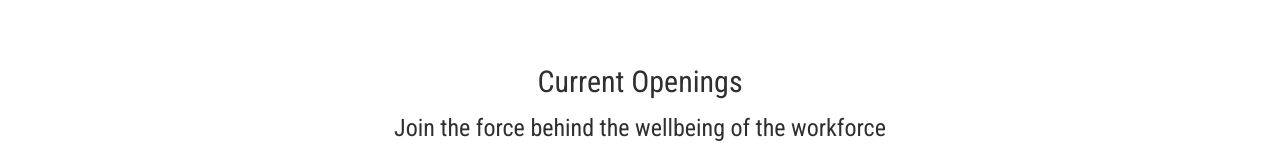
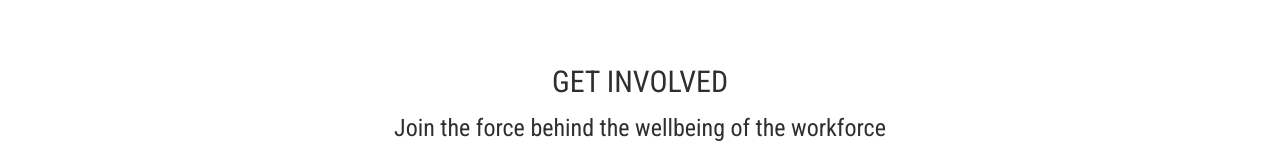
Before and after one commit to ivistaz-ecom/upfront-v4, a Next.js app: page /contact-us in a window 1280 px wide. Both pictures are taken after a click on the button "PARTNER WITH US". Shown: the part 937-1091 px from the top of the page. Built offline with nearby package versions, Linux system fonts and the light colour scheme.

Commit message:
contact us tab text changed into *GET INVOLVED

```diff
--- a/components/ContactUs/Tabs.js
+++ b/components/ContactUs/Tabs.js
@@ -96,7 +96,7 @@ const Tabs = () => {
 
       {activeTab === "partner" && (
         <div className="mt-20 text-center">
-          <h2 className="text-3xl text-[#2F2F2F]">Current Openings</h2>
+          <h2 className="text-3xl text-[#2F2F2F]">GET INVOLVED</h2>
           <p className="text-[#2F2F2F] text-2xl mt-3">
             Join the force behind the wellbeing of the workforce
           </p>
```
